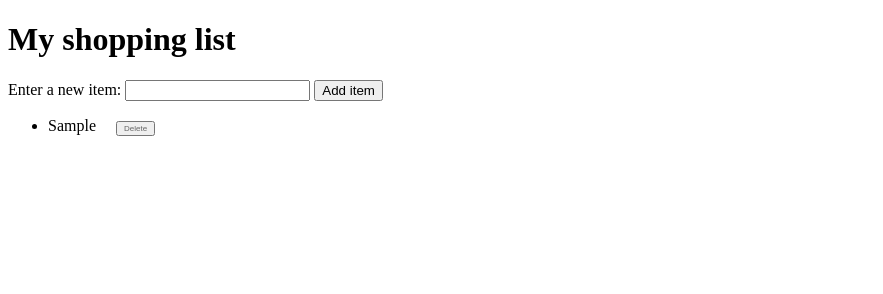
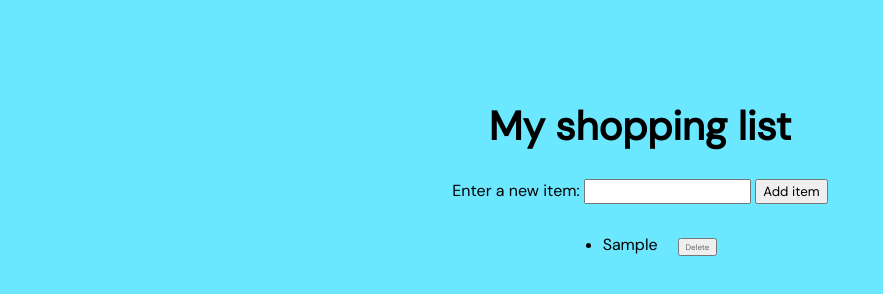
Before and after one commit to odadki/shopping-list, a plain HTML site: page index.html in a window 1280 px wide. Both pictures are taken after typing "Sample" into the empty fields and a click on the button "Add item". Shown: the whole page, without its empty margins (0-883 px from the left). Drawn offline with Linux system fonts and the light colour scheme.

Commit message:
Updated JS search input and CSS styling

```diff
--- a/index.html
+++ b/index.html
@@ -4,62 +4,26 @@
     <meta charset="utf-8" />
     <meta name="viewport" content="width=device-width, initial-scale=1.0" />
     <title>Shopping list example</title>
-    <style>
-      li {
-        margin-bottom: 10px;
-      }
-
-      li button {
-        font-size: 8px;
-        margin-left: 20px;
-        color: #666;
-      }
-    </style>
+    <link rel="preconnect" href="https://fonts.googleapis.com" />
+    <link rel="preconnect" href="https://fonts.gstatic.com" crossorigin />
+    <link
+      href="https://fonts.googleapis.com/css2?family=DM+Sans&display=swap"
+      rel="stylesheet"
+    />
+    <link rel="stylesheet" href="style.css" />
   </head>
   <body>
+    <div class="full-list">
       <h1>My shopping list</h1>
       <form>
         <div>
-        <label for="item">Enter a new item:</label>
-        <input type="text" name="item" id="item" />
+          <label for="item">Enter a new item: </label>
+          <input type="text" name="item" autofocus="on" id="item" />
           <button>Add item</button>
         </div>
       </form>
       <ul></ul>
-
-    <script>
-      let ul = document.querySelector("ul");
-      let inputItem = document.getElementById("item");
-      let button = document.querySelector("button");
-      let form = document.querySelector("form");
-
-      // function deleteButton(event) {
-      //   ul.removeChild(listItem);
-      // }
-
-      function shoppingList(event) {
-        event.preventDefault();
-        if (inputItem.value.length > 0) {
-          let inputValue = inputItem.value;
-          inputItem.value = "";
-
-          let listItem = document.createElement("li");
-          let listText = document.createElement("span");
-          let listButton = document.createElement("button");
-
-          listItem.appendChild(listText);
-          listText.textContent = inputValue;
-          listItem.appendChild(listButton);
-          listButton.textContent = "Delete";
-          ul.appendChild(listItem);
-
-          listButton.addEventListener("click", () => {
-            ul.removeChild(listItem);
-          });
-        }
-      }
-
-      button.addEventListener("click", shoppingList);
-    </script>
+    </div>
+    <script src="script.js"></script>
   </body>
 </html>
--- /dev/null
+++ b/script.js
@@ -0,0 +1,32 @@
+let ul = document.querySelector("ul");
+let inputItem = document.getElementById("item");
+let button = document.querySelector("button");
+let form = document.querySelector("form");
+
+// function deleteButton(event) {
+//   ul.removeChild(listItem);
+// }
+
+function shoppingList(event) {
+  event.preventDefault();
+  if (inputItem.value.length > 0) {
+    let inputValue = inputItem.value;
+    inputItem.value = "";
+
+    let listItem = document.createElement("li");
+    let listText = document.createElement("span");
+    let listButton = document.createElement("button");
+
+    listItem.appendChild(listText);
+    listText.textContent = inputValue;
+    listItem.appendChild(listButton);
+    listButton.textContent = "Delete";
+    ul.appendChild(listItem);
+
+    listButton.addEventListener("click", () => {
+      ul.removeChild(listItem);
+    });
+  }
+}
+
+button.addEventListener("click", shoppingList);
--- /dev/null
+++ b/style.css
@@ -0,0 +1,38 @@
+:root {
+  --main-font: "DM Sans", sans-serif;
+}
+
+body {
+  text-align: center;
+  font-family: var(--main-font);
+  margin-top: 100px;
+  background-color: #6be8ff;
+}
+
+h1 {
+  font-size: 2.5rem;
+}
+
+ul {
+  display: inline-block;
+  margin: 0 auto;
+  margin-top: 30px;
+  text-transform: none;
+  text-align: left;
+}
+
+button,
+#item {
+  font-family: var(--main-font);
+  padding: 2px 6px;
+}
+
+li {
+  margin-bottom: 10px;
+}
+
+li button {
+  font-size: 8px;
+  margin-left: 20px;
+  color: #666;
+}
```
Lines whose indentation alone changed are shown as unchanged.
